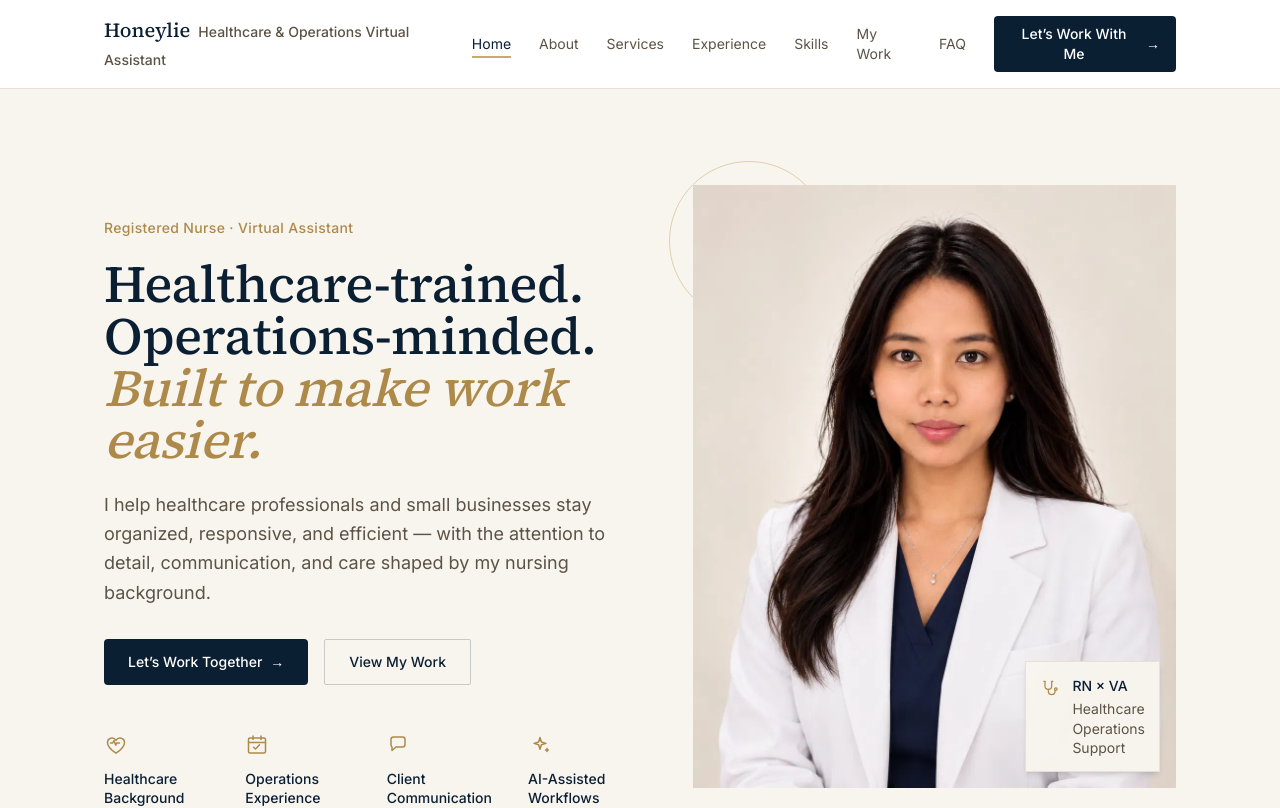
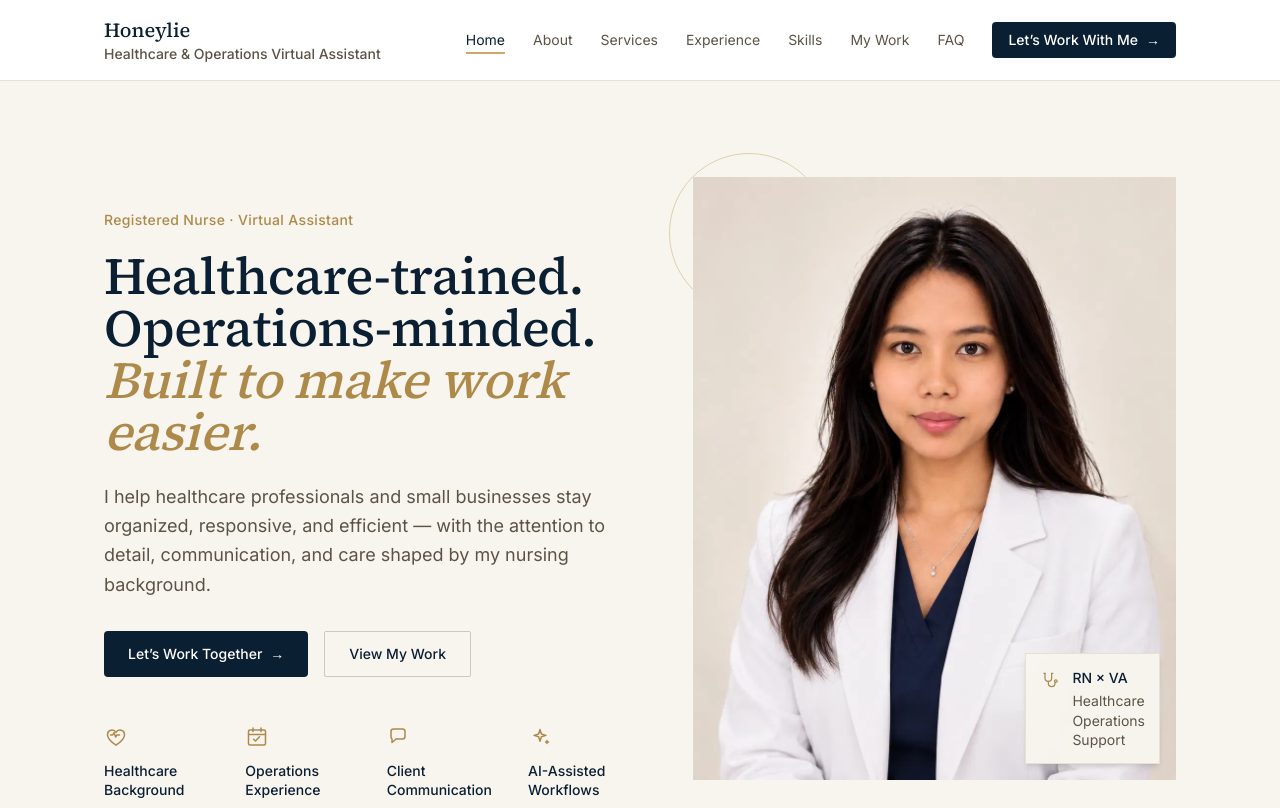
Before and after one commit to honeyliepatricio/honeylie-patricio-portfolio, a Next.js app: page / in a window 1280 px wide. Shown: the top 808 px of the page. Built offline with nearby package versions, Linux system fonts and the light colour scheme.

Commit message:
Update Header.tsx

```diff
--- a/src/components/Header.tsx
+++ b/src/components/Header.tsx
@@ -22,11 +22,13 @@ export default function Header() {
       <Container className="flex items-center justify-between py-4">
        <Link
   href="/"
-          className="font-serif text-xl text-navy-900"
+  className="flex flex-col leading-tight"
   onClick={() => setOpen(false)}
 >
+  <span className="font-serif text-xl text-navy-900">
     {site.shortName}
-          <span className="ml-2 hidden text-sm font-sans font-medium text-stone-600 sm:inline">
+  </span>
+  <span className="hidden text-sm font-sans font-medium text-stone-600 sm:inline">
     {site.role}
   </span>
 </Link>
```
Lines whose indentation alone changed are shown as unchanged.
